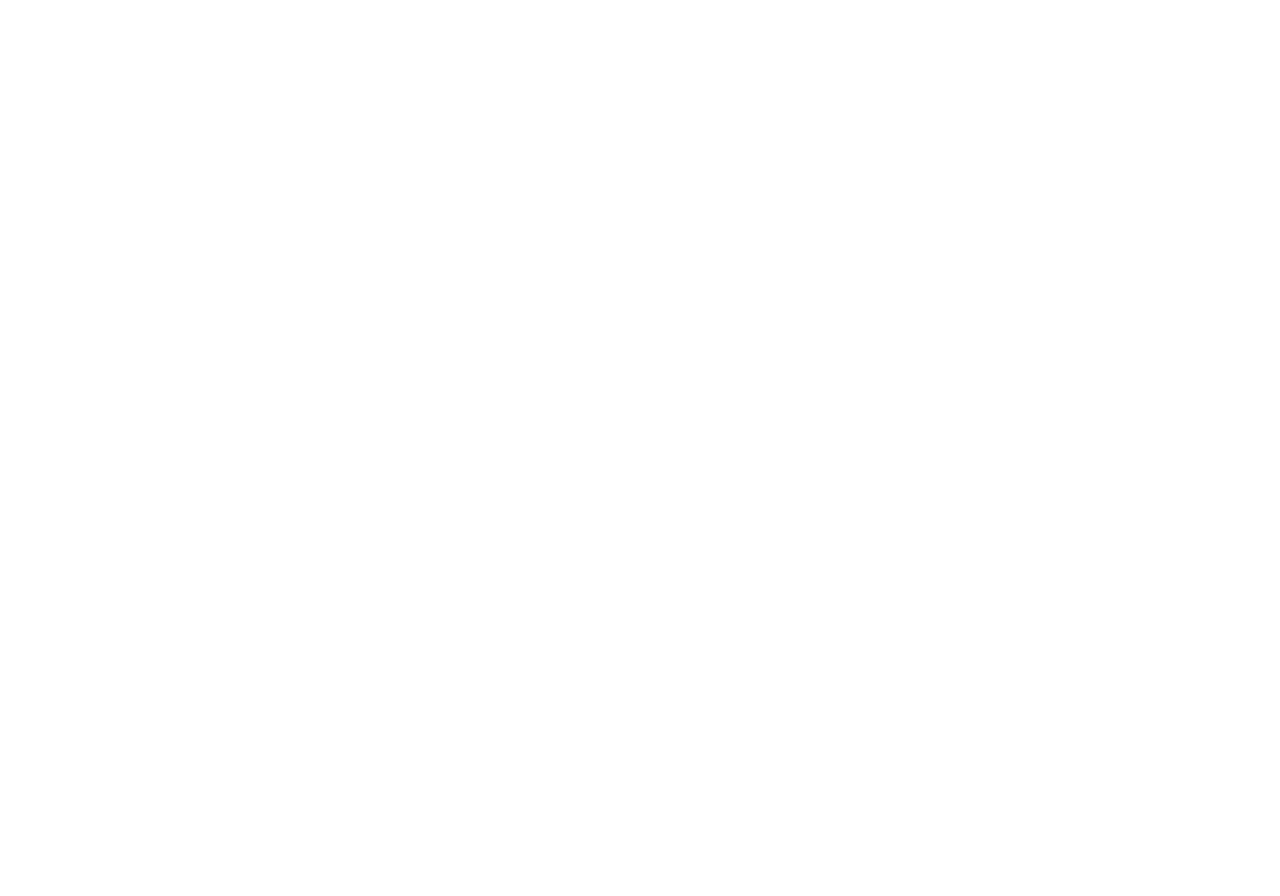
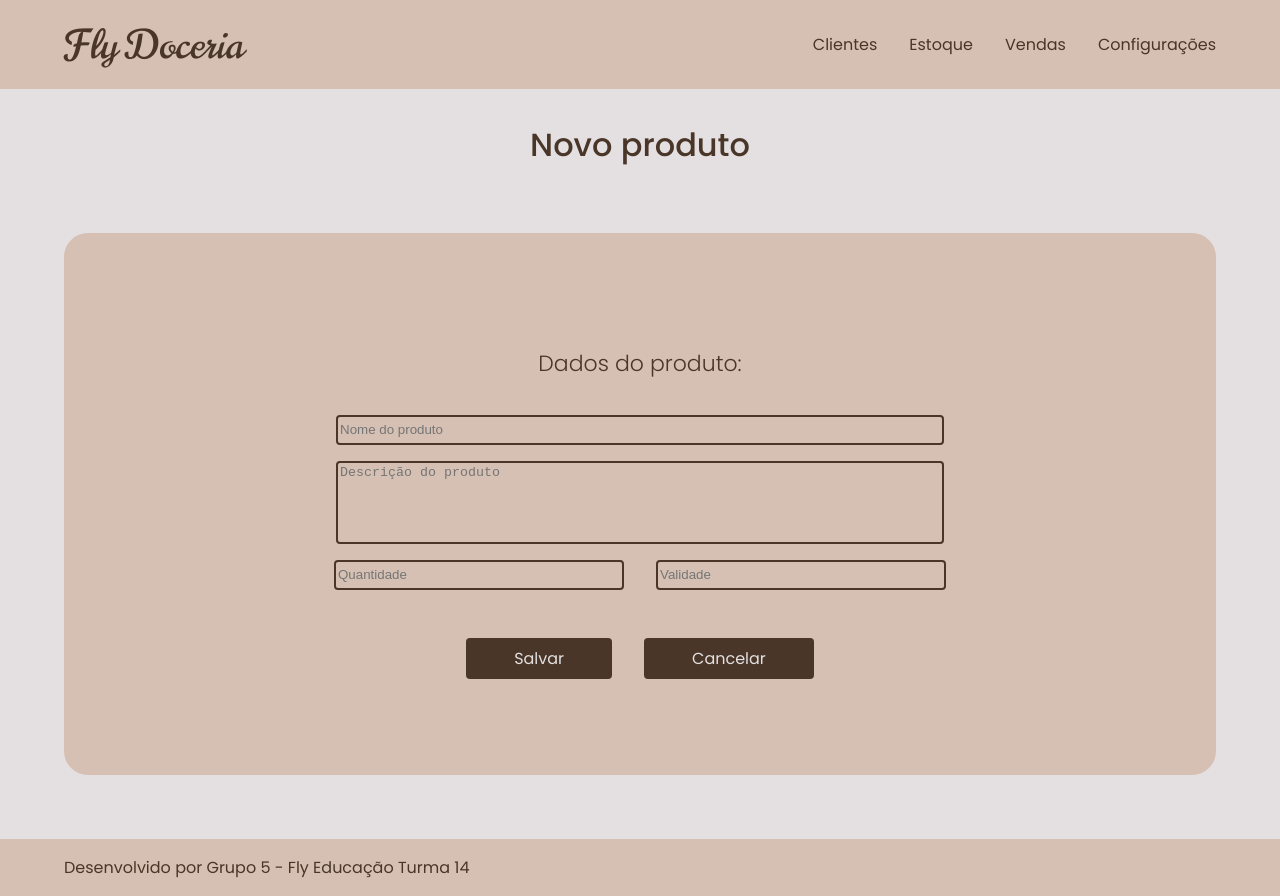
Before and after one commit to lanussehelena/flydoceria, a plain HTML site: page cadastro-protudo.html in a window 1280 px wide. Before the commit the page ends 800 px from the top, so only its background shows below. Drawn offline with Linux system fonts and the light colour scheme.

Commit message:
cadastro de  produto

```diff
--- a/cadastro-protudo.html
+++ b/cadastro-protudo.html
@@ -0,0 +1,55 @@
+<!DOCTYPE html>
+<html lang="pt-br">
+<head>
+    <meta charset="UTF-8">
+    <meta name="viewport" content="width=device-width, initial-scale=1.0">
+    <title>Fly Doceria</title>
+    <link rel="stylesheet" href="./css/style.css">
+    <link rel="preconnect" href="https://fonts.googleapis.com">
+    <link rel="preconnect" href="https://fonts.gstatic.com" crossorigin>
+    <link href="https://fonts.googleapis.com/css2?family=Inter:wght@100..900&family=Poppins:ital,wght@0,100;0,200;0,300;0,400;0,500;0,600;0,700;0,800;0,900;1,100;1,200;1,300;1,400;1,500;1,600;1,700;1,800;1,900&family=Press+Start+2P&display=swap" rel="stylesheet">
+    <link rel="preconnect" href="https://fonts.googleapis.com">
+    <link rel="preconnect" href="https://fonts.gstatic.com" crossorigin>
+    <link href="https://fonts.googleapis.com/css2?family=Inter:wght@100..900&family=Norican&family=Poppins:ital,wght@0,100;0,200;0,300;0,400;0,500;0,600;0,700;0,800;0,900;1,100;1,200;1,300;1,400;1,500;1,600;1,700;1,800;1,900&family=Press+Start+2P&display=swap" rel="stylesheet">
+</head>
+<body>
+    <div class="container">
+        <header class="cabecalho">
+            <a href="/pagina-inicial.html"><h1 class="cabecalho-logo">Fly Doceria</h1></a>
+            <nav>
+                <ul class="cabecalho-navegacao">
+                    <li><a href="/clientes.html">Clientes</a></li>
+                    <li><a href="/estoque.html">Estoque</a></li>
+                    <li><a href="/vendas.html">Vendas</a></li>
+                    <li><a href="/configuracoes.html">Configurações</a></li>
+                </ul>
+            </nav>
+        </header>
+        <main class="conteudo-principal-novoproduto">
+            <h1>Novo produto</h1>
+            <div class="conteudo-principal-novoproduto-bg">
+                <h2>Dados do produto:</h2>
+                <input class="novoproduto-nome input" type="text" name="nome" id="nome" placeholder="Nome do produto">
+                <textarea class="novocliente-descricao textarea" name="descricao" rows="5" id="descricao" placeholder="Descrição do produto"></textarea>
+                <div class="conteudo-principal-novoproduto-bg-menor">
+                    <input class="novoproduto-quantidade input-menor" type="text" name="quantidade" id="quantidade" placeholder="Quantidade">
+                    <input class="novoproduto-validade input-menor" type="text" name="validade" id="validade" placeholder="Validade">
+                </div>
+                <div class="conteudo-principal-novocliente-bg-botao">
+                    <a href="" class="botao">Salvar</a>
+                    <a href="" class="botao">Cancelar</a>
+                </div>
+
+            </div>
+
+
+
+        </main>
+        <footer>
+            <p>Desenvolvido por Grupo 5 - Fly Educação Turma 14</p>
+        </footer>
+    </div>
+
+    <script src="./script/script.js"></script>
+</body>
+</html>
--- /dev/null
+++ b/css/cadastro-produto.css
@@ -0,0 +1,58 @@
+.conteudo-principal-novoproduto h1 {
+    text-align: center;
+    margin: 2rem;
+    font-weight: 500;
+    font-size: 2rem;
+}
+
+.conteudo-principal-novoproduto-bg {
+    display: flex;
+    flex-direction: column;
+    align-items: center;
+    gap: 1rem;
+    margin: 4rem;
+    padding: 6rem;
+    background-color: #D6C0B3;
+    border-radius: 1.5rem;
+}
+
+.conteudo-principal-novoproduto-bg h2 {
+    text-align: right;
+    font-weight: 300;
+    font-size: 1.375rem;
+}
+
+.conteudo-principal-novoproduto-bg-menor {
+    display: flex;
+    gap: 2rem;
+}
+
+.input {
+    background-color: #D6C0B3;
+    border-radius: 4px;
+    width: 600px;
+    height: 1.5rem;
+    border: 2px solid #493628;
+}
+
+.input-menor {
+    background-color: #D6C0B3;
+    border-radius: 4px;
+    width: 282px;
+    height: 1.5rem;
+    border: 2px solid #493628;
+}
+
+.textarea {
+    resize: none;
+    background-color: #D6C0B3;
+    border-radius: 4px;
+    width: 600px;
+    border: 2px solid #493628;
+}
+
+.conteudo-principal-novoproduto-bg-botao {
+    display: flex;
+    gap: 2rem;
+    margin-top: 2rem;
+}
--- a/css/style.css
+++ b/css/style.css
@@ -1,6 +1,7 @@
 @import "login.css";
 @import "pagina-inical.css";
 @import "cadastro-cliente.css";
+@import "cadastro-produto.css";
 
 /* Geral */
 
```
